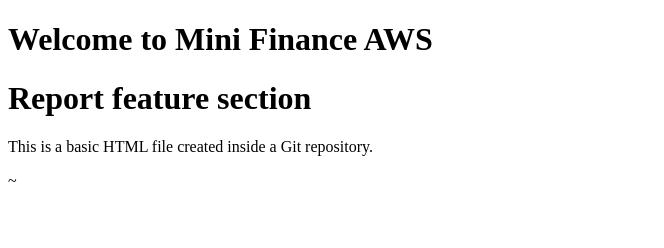
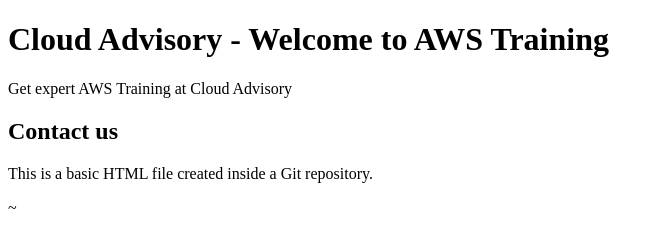
Before and after one commit to Soufo2026/The_cloudadvisory, a plain HTML site: page index.html in a window 1280 px wide. Shown: the whole page, without its empty margins (0-664 px from the left). Drawn offline with Linux system fonts and the light colour scheme.

Commit message:
Update index.html
Updated index.html in github.

```diff
--- a/index.html
+++ b/index.html
@@ -4,11 +4,12 @@
 <head>
     <meta charset="UTF-8">
     <meta name="viewport" content="width=device-width, initial-scale=1.0">
-    <title>Mini Finance</title>
+    <title>Cloud Advisory - AWS By PRAVIN MISHRA</title>
 </head>
 <body>
-    <h1>Welcome to Mini Finance AWS</h1>
-    <h1>Report feature section</h1>
+    <h1>Cloud Advisory - Welcome to AWS Training</h1>
+    <p>Get expert AWS Training at Cloud Advisory</p>
+    <h2>Contact us</h2>
     <p>This is a basic HTML file created inside a Git repository.</p>
 </body>
 </html>~
```
